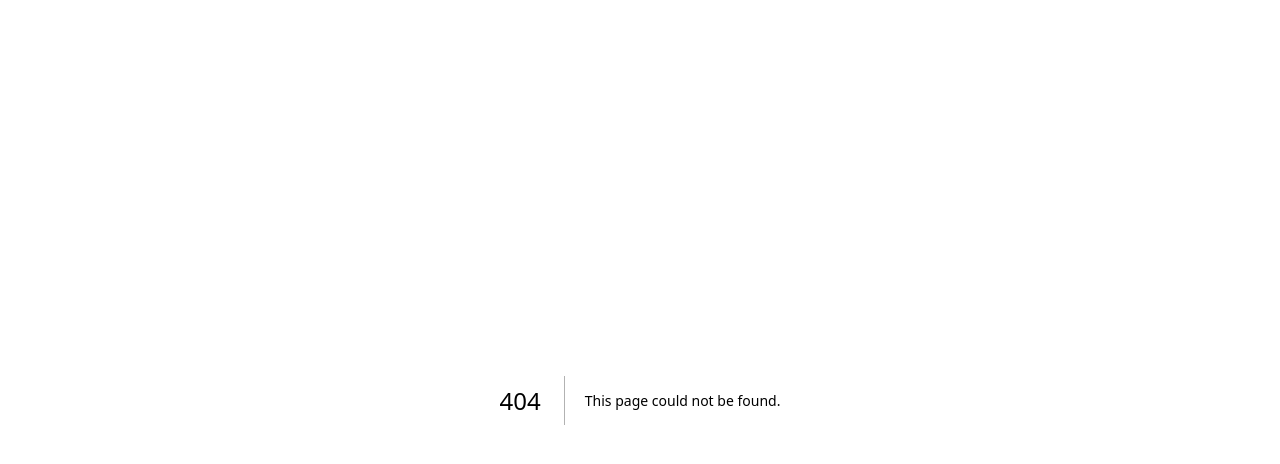
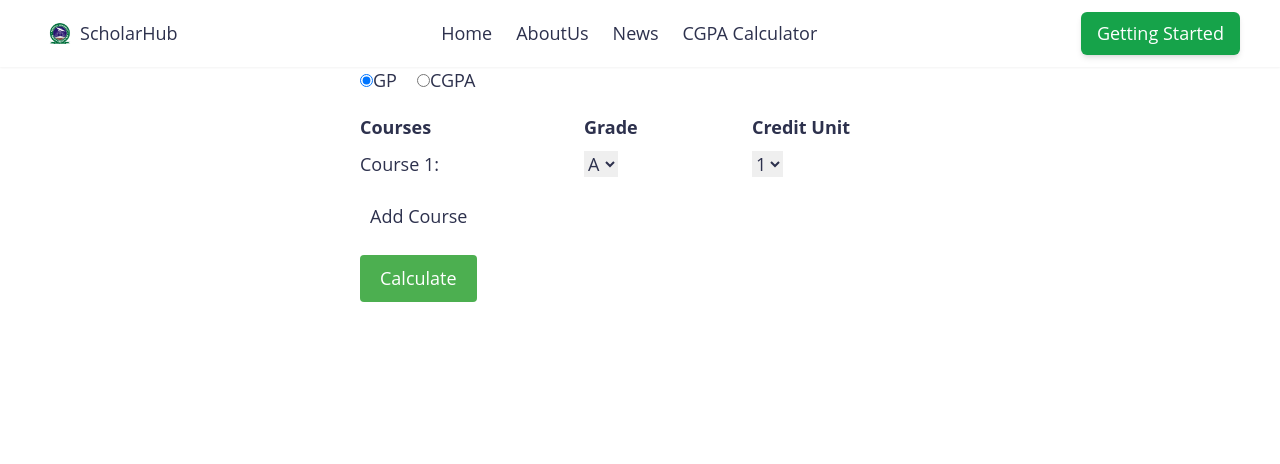
Before and after one commit to dodosebn/scholar_Track, a Next.js app: page /GPACalc in a window 1280 px wide. Before the commit this address had no page. Shown: the top 464 px of the page. Built offline with nearby package versions, Linux system fonts and the light colour scheme.

Commit message:
started CGPA Calc

```diff
--- /dev/null
+++ b/app/GPACalc/calc_comp/gpIntro.tsx
@@ -0,0 +1,212 @@
+'use client';
+import React, { useState } from 'react';
+
+type Grade = 'A' | 'B' | 'C' | 'D' | 'E' | 'F';
+type Mode = 'gp' | 'cgpa';
+
+interface Course {
+  grade: Grade;
+  units: number;
+}
+
+const GpCalculator: React.FC = () => {
+  const grades: Record<Grade, number> = {
+    A: 5,
+    B: 4,
+    C: 3,
+    D: 2,
+    E: 1,
+    F: 0
+  };
+
+  const [mode, setMode] = useState<Mode>('gp');
+  const [courses, setCourses] = useState<Course[]>([{ grade: 'A', units: 1 }]);
+  const [result, setResult] = useState<number | null>(null);
+  const [previousCredits, setPreviousCredits] = useState<number>(0);
+  const [previousGpa, setPreviousGpa] = useState<number>(0);
+
+  const handleGradeChange = (index: number, value: Grade) => {
+    const updatedCourses = [...courses];
+    updatedCourses[index].grade = value;
+    setCourses(updatedCourses);
+  };
+
+  const handleUnitsChange = (index: number, value: number) => {
+    const updatedCourses = [...courses];
+    updatedCourses[index].units = value;
+    setCourses(updatedCourses);
+  };
+
+  const addCourse = () => {
+    setCourses([...courses, { grade: 'A', units: 1 }]);
+  };
+
+  const removeCourse = (index?: number) => {
+    if (courses.length > 1) {
+      if (index !== undefined) {
+        setCourses(courses.filter((_, i) => i !== index));
+      } else {
+        setCourses(courses.slice(0, -1));
+      }
+    }
+  };
+
+  const calculate = () => {
+    let totalPoints = 0;
+    let totalUnits = 0;
+
+    courses.forEach(course => {
+      totalPoints += grades[course.grade] * course.units;
+      totalUnits += course.units;
+    });
+
+    if (mode === 'cgpa' && previousCredits > 0) {
+      const cumulativePoints = (previousGpa * previousCredits) + totalPoints;
+      const cumulativeUnits = previousCredits + totalUnits;
+      setResult(cumulativePoints / cumulativeUnits);
+    } else {
+      setResult(totalPoints / totalUnits);
+    }
+  };
+
+  return (
+    <div style={{ maxWidth: '600px', margin: '0 auto', padding: '20px' }}>
+      <h1>GP / CGPA Calculator</h1>
+
+      <section style={{ margin: '20px 0' }}>
+        <label>
+          <input
+            type="radio"
+            name="mode"
+            checked={mode === 'gp'}
+            onChange={() => setMode('gp')}
+          />
+          GP
+        </label>
+        <label style={{ marginLeft: '20px' }}>
+          <input
+            type="radio"
+            name="mode"
+            checked={mode === 'cgpa'}
+            onChange={() => setMode('cgpa')}
+          />
+          CGPA
+        </label>
+      </section>
+
+      {mode === 'cgpa' && (
+        <section style={{ margin: '20px 0' }}>
+          <h3>Previous Semester</h3>
+          <div>
+            <label>
+              Previous Credits:
+              <input
+                type="number"
+                value={previousCredits}
+                onChange={(e) => setPreviousCredits(Number(e.target.value))}
+                min="0"
+                style={{ marginLeft: '10px' }}
+              />
+            </label>
+          </div>
+          <div>
+            <label>
+              Previous GPA:
+              <input
+                type="number"
+                value={previousGpa}
+                onChange={(e) => setPreviousGpa(Number(e.target.value))}
+                min="0"
+                max="5"
+                step="0.01"
+                style={{ marginLeft: '10px' }}
+              />
+            </label>
+          </div>
+        </section>
+      )}
+
+      <main>
+        <section style={{ display: 'flex', marginBottom: '10px', fontWeight: 'bold' }}>
+          <div style={{ width: '40%' }}>Courses</div>
+          <div style={{ width: '30%' }}>Grade</div>
+          <div style={{ width: '30%' }}>Credit Unit</div>
+        </section>
+
+        {courses.map((course, index) => (
+          <section key={index} style={{ display: 'flex', marginBottom: '10px' }}>
+            <div style={{ width: '40%' }}>Course {index + 1}:</div>
+            <div style={{ width: '30%' }}>
+              <select
+                value={course.grade}
+                onChange={(e) => handleGradeChange(index, e.target.value as Grade)}
+              >
+                {Object.keys(grades).map((grade) => (
+                  <option key={grade} value={grade}>{grade}</option>
+                ))}
+              </select>
+            </div>
+            <div style={{ width: '30%' }}>
+              <select
+                value={course.units}
+                onChange={(e) => handleUnitsChange(index, Number(e.target.value))}
+              >
+                {[1, 2, 3, 4, 5, 6, 7, 8].map((unit) => (
+                  <option key={unit} value={unit}>{unit}</option>
+                ))}
+              </select>
+            </div>
+            {courses.length > 1 && (
+              <button
+                onClick={() => removeCourse(index)}
+                style={{ marginLeft: '10px', color: 'red' }}
+              >
+                ×
+              </button>
+            )}
+          </section>
+        ))}
+
+        <section style={{ margin: '20px 0' }}>
+          <button
+            onClick={addCourse}
+            style={{ marginRight: '10px', padding: '5px 10px' }}
+          >
+            Add Course
+          </button>
+        </section>
+
+        <button
+          onClick={calculate}
+          style={{
+            padding: '10px 20px',
+            backgroundColor: '#4CAF50',
+            color: 'white',
+            border: 'none',
+            borderRadius: '4px',
+            cursor: 'pointer'
+          }}
+        >
+          Calculate
+        </button>
+      </main>
+
+      {result !== null && (
+        <section style={{ marginTop: '20px', fontSize: '1.2em' }}>
+          <h2>
+            Result: {mode.toUpperCase()} = {result.toFixed(2)}
+          </h2>
+          <div>
+            {result >= 4.5 && 'First Class!'}
+            {result >= 3.5 && result < 4.5 && 'Second Class Upper!'}
+            {result >= 2.5 && result < 3.5 && 'Second Class Lower!'}
+            {result >= 1.5 && result < 2.5 && 'Third Class!'}
+            {result < 1.5 && 'You can do better!'}
+          </div>
+        </section>
+      )}
+    </div>
+  );
+};
+
+export default GpCalculator;
--- /dev/null
+++ b/app/GPACalc/page.tsx
@@ -0,0 +1,16 @@
+import NavBar from '@/components/navBar';
+import React from 'react'
+import GpCalculator from './calc_comp/gpIntro';
+
+const page = () => {
+  return (
+    <div>
+      <NavBar />
+      <div>
+        <GpCalculator />
+      </div>
+    </div>
+  )
+}
+
+export default page;
```
